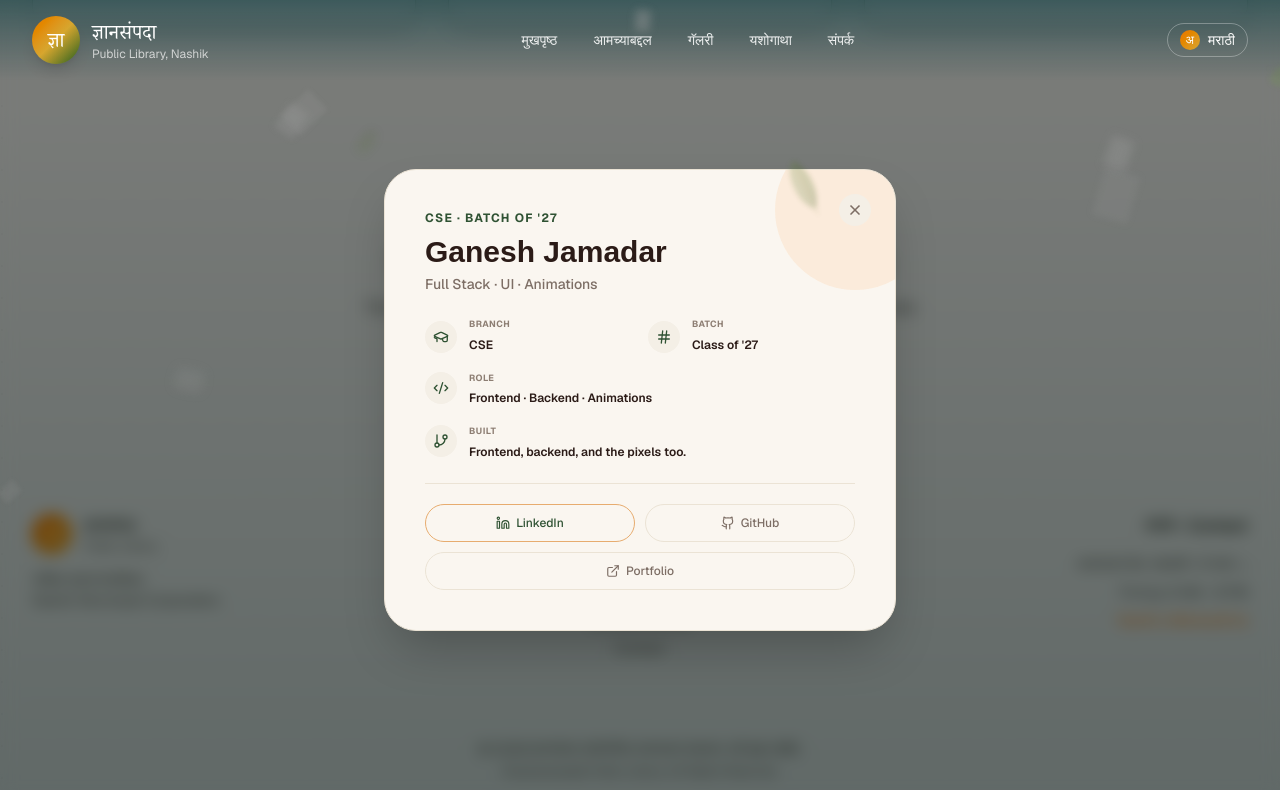
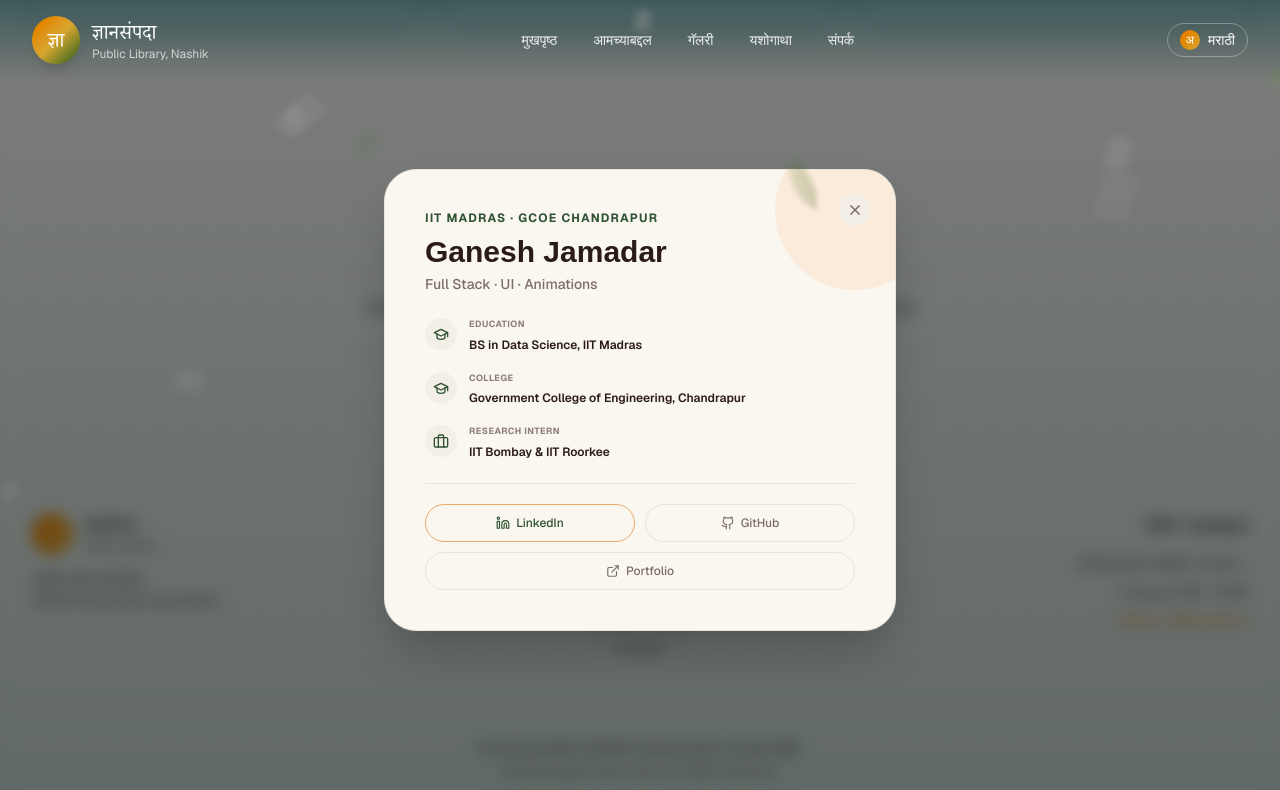
Before and after one commit to GaneshJamadar369/Government-Library-Nashik, a Next.js app: page /about in a window 1280 px wide. Both pictures are taken after a click on the button "View Profile". Shown: the part 3300-4090 px from the top of the page. Built offline with nearby package versions, Linux system fonts and the light colour scheme; grey boxes are pictures that could not be loaded; a web font is replaced by a local one.

Commit message:
feat: update developer card with education and research intern credentials

```diff
--- a/components/footer.tsx
+++ b/components/footer.tsx
@@ -124,7 +124,7 @@ export default function Footer() {
                 {/* Header info */}
                 <div className="relative z-10 pr-8">
                   <span className="text-xs font-bold tracking-widest text-[#2F5233] uppercase block">
-                    CSE · BATCH OF '27
+                    IIT Madras · GCOE Chandrapur
                   </span>
                   <h3 className="text-2xl md:text-3xl font-semibold text-[#2B1B17] mt-2 font-serif">
                     Ganesh Jamadar
@@ -136,50 +136,36 @@ export default function Footer() {
 
                 {/* Info Grid */}
                 <div className="relative z-10 grid grid-cols-1 gap-4 mt-6">
-                  {/* Branch & Batch */}
-                  <div className="grid grid-cols-2 gap-4">
-                    {/* Branch */}
-                    <div className="flex items-center gap-3">
-                      <div className="w-8 h-8 rounded-full bg-[#F4EFE6] flex items-center justify-center text-[#2F5233] shrink-0">
-                        <svg xmlns="http://www.w3.org/2000/svg" width="16" height="16" viewBox="0 0 24 24" fill="none" stroke="currentColor" strokeWidth="2" strokeLinecap="round" strokeLinejoin="round"><path d="M21.42 10.922a1 1 0 0 0-.019-1.838L12.83 5.18a2 2 0 0 0-1.66 0L2.6 9.08a1 1 0 0 0 0 1.832l8.57 3.908a2 2 0 0 0 1.66 0z"/><path d="M6 18.8v-4L2 13"/><path d="M21.42 10.922V17a2 2 0 0 1-2 2h-2.582a2 2 0 0 1-1.879-1.318l-1.025-3.076"/></svg>
-                      </div>
-                      <div>
-                        <span className="text-[9px] font-bold tracking-wider text-[#8D7E73] uppercase block">BRANCH</span>
-                        <span className="text-xs font-semibold text-[#2B1B17]">CSE</span>
-                      </div>
+                  {/* Education */}
+                  <div className="flex items-start gap-3">
+                    <div className="w-8 h-8 rounded-full bg-[#F4EFE6] flex items-center justify-center text-[#2F5233] shrink-0">
+                      <svg xmlns="http://www.w3.org/2000/svg" width="16" height="16" viewBox="0 0 24 24" fill="none" stroke="currentColor" strokeWidth="2" strokeLinecap="round" strokeLinejoin="round"><path d="M22 10v6M2 10l10-5 10 5-10 5z"/><path d="M6 12v5c0 2 2 3 6 3s6-1 6-3v-5"/></svg>
                     </div>
-
-                    {/* Batch */}
-                    <div className="flex items-center gap-3">
-                      <div className="w-8 h-8 rounded-full bg-[#F4EFE6] flex items-center justify-center text-[#2F5233] shrink-0">
-                        <svg xmlns="http://www.w3.org/2000/svg" width="16" height="16" viewBox="0 0 24 24" fill="none" stroke="currentColor" strokeWidth="2" strokeLinecap="round" strokeLinejoin="round"><line x1="4" x2="20" y1="9" y2="9"/><line x1="4" x2="20" y1="15" y2="15"/><line x1="10" x2="8" y1="3" y2="21"/><line x1="16" x2="14" y1="3" y2="21"/></svg>
-                      </div>
-                      <div>
-                        <span className="text-[9px] font-bold tracking-wider text-[#8D7E73] uppercase block">BATCH</span>
-                        <span className="text-xs font-semibold text-[#2B1B17]">Class of '27</span>
-                      </div>
+                    <div>
+                      <span className="text-[9px] font-bold tracking-wider text-[#8D7E73] uppercase block">EDUCATION</span>
+                      <span className="text-xs font-semibold text-[#2B1B17]">BS in Data Science, IIT Madras</span>
                     </div>
                   </div>
 
-                  {/* Role */}
+                  {/* College */}
                   <div className="flex items-start gap-3">
                     <div className="w-8 h-8 rounded-full bg-[#F4EFE6] flex items-center justify-center text-[#2F5233] shrink-0">
-                      <svg xmlns="http://www.w3.org/2000/svg" width="16" height="16" viewBox="0 0 24 24" fill="none" stroke="currentColor" strokeWidth="2" strokeLinecap="round" strokeLinejoin="round"><path d="m18 16 4-4-4-4"/><path d="m6 8-4 4 4 4"/><path d="m14.5 4-5 16"/></svg>
+                      <svg xmlns="http://www.w3.org/2000/svg" width="16" height="16" viewBox="0 0 24 24" fill="none" stroke="currentColor" strokeWidth="2" strokeLinecap="round" strokeLinejoin="round"><path d="M22 10v6M2 10l10-5 10 5-10 5z"/><path d="M6 12v5c0 2 2 3 6 3s6-1 6-3v-5"/></svg>
                     </div>
                     <div>
-                      <span className="text-[9px] font-bold tracking-wider text-[#8D7E73] uppercase block">ROLE</span>
-                      <span className="text-xs font-semibold text-[#2B1B17]">Frontend · Backend · Animations</span>
+                      <span className="text-[9px] font-bold tracking-wider text-[#8D7E73] uppercase block">COLLEGE</span>
+                      <span className="text-xs font-semibold text-[#2B1B17]">Government College of Engineering, Chandrapur</span>
                     </div>
                   </div>
 
-                  {/* Built */}
+                  {/* Research */}
                   <div className="flex items-start gap-3">
                     <div className="w-8 h-8 rounded-full bg-[#F4EFE6] flex items-center justify-center text-[#2F5233] shrink-0">
-                      <svg xmlns="http://www.w3.org/2000/svg" width="16" height="16" viewBox="0 0 24 24" fill="none" stroke="currentColor" strokeWidth="2" strokeLinecap="round" strokeLinejoin="round"><line x1="6" x2="6" y1="3" y2="15"/><circle cx="18" cy="6" r="3"/><circle cx="6" cy="18" r="3"/><path d="M18 9a9 9 0 0 1-9 9"/></svg>
+                      <svg xmlns="http://www.w3.org/2000/svg" width="16" height="16" viewBox="0 0 24 24" fill="none" stroke="currentColor" strokeWidth="2" strokeLinecap="round" strokeLinejoin="round"><rect width="20" height="14" x="2" y="7" rx="2" ry="2"/><path d="M16 21V5a2 2 0 0 0-2-2h-4a2 2 0 0 0-2 2v16"/></svg>
                     </div>
                     <div>
-                      <span className="text-[9px] font-bold tracking-wider text-[#8D7E73] uppercase block">BUILT</span>
-                      <span className="text-xs font-semibold text-[#2B1B17]">Frontend, backend, and the pixels too.</span>
+                      <span className="text-[9px] font-bold tracking-wider text-[#8D7E73] uppercase block">RESEARCH INTERN</span>
+                      <span className="text-xs font-semibold text-[#2B1B17]">IIT Bombay & IIT Roorkee</span>
                     </div>
                   </div>
                 </div>
```
